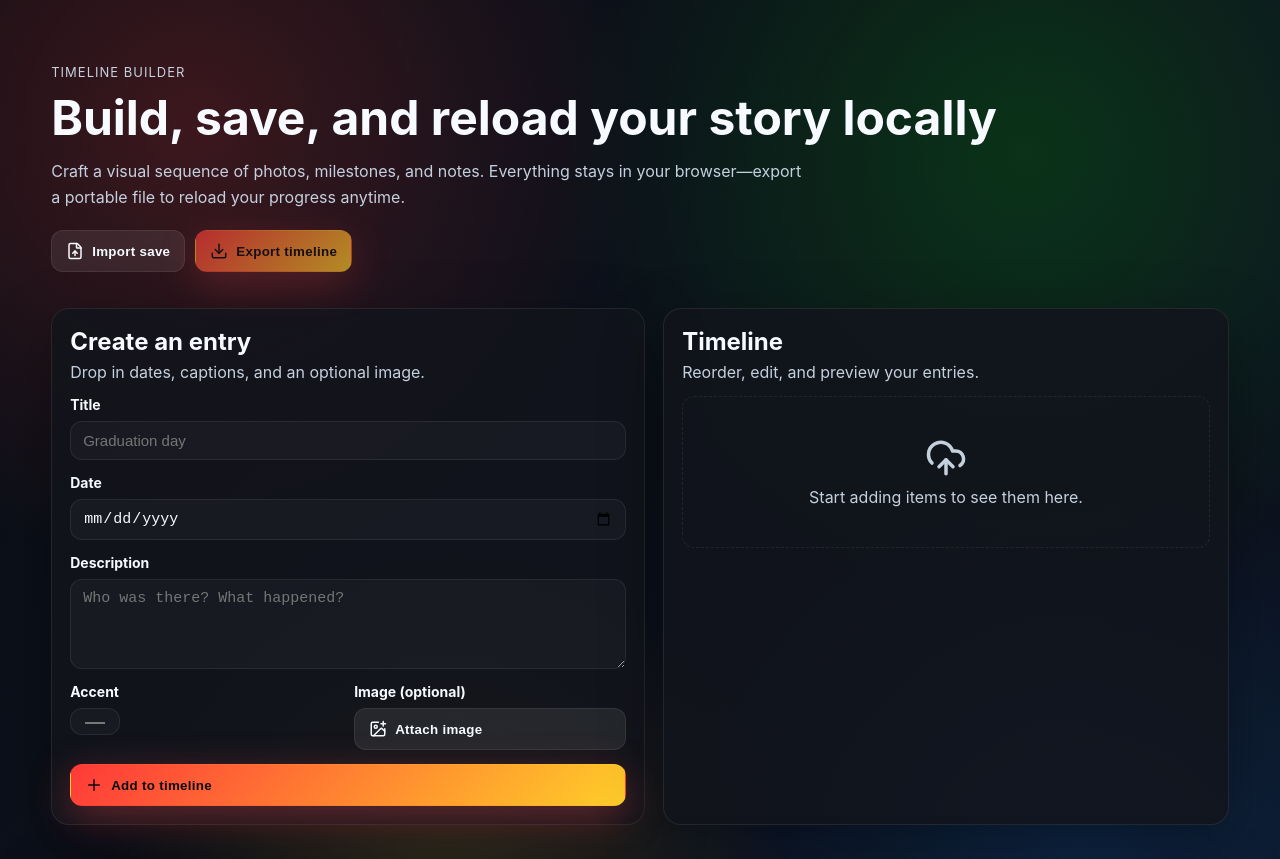
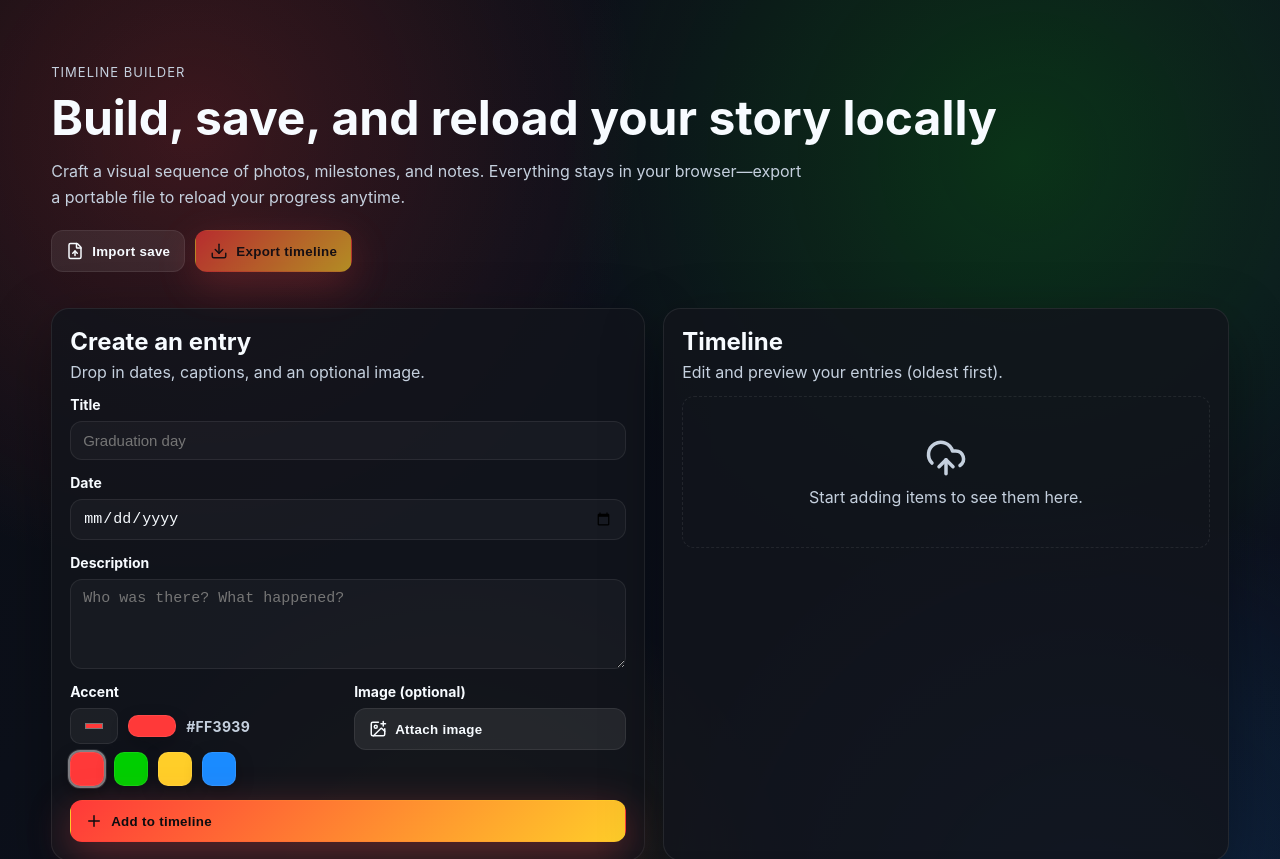
Before and after one commit to JacobHawkins/holocrontools, a Next.js app: page /tools/timeline-builder in a window 1280 px wide. Shown: the top 859 px of the page. Built offline with nearby package versions, Linux system fonts and the light colour scheme.

Commit message:
much better. now for fine tuning

```diff
--- a/src/app/tools/timeline-builder/page.js
+++ b/src/app/tools/timeline-builder/page.js
@@ -2,14 +2,13 @@
 'use client';
 
 import {
-  ArrowDown,
-  ArrowUp,
   Download,
   FileUp,
   ImagePlus,
   Plus,
   RefreshCcw,
   Save,
+  Trash,
   UploadCloud,
 } from 'lucide-react';
 import { toPng } from 'html-to-image';
@@ -24,11 +23,57 @@ const viewModes = [
   { value: 'gallery', label: 'Photo gallery' },
 ];
 
+function formatDate(input) {
+  if (!input) return 'No date';
+  const date = new Date(input);
+  if (Number.isNaN(date)) return input;
+  const month = String(date.getMonth() + 1).padStart(2, '0');
+  const day = String(date.getDate()).padStart(2, '0');
+  const year = date.getFullYear();
+  return `${month}-${day}-${year}`;
+}
+
 function createEventId() {
   if (typeof crypto !== 'undefined' && crypto.randomUUID) {
     return crypto.randomUUID();
   }
   return `event-${Date.now()}-${Math.random().toString(16).slice(2)}`;
+}
+
+function AccentPicker({ value, onChange }) {
+  const activeColor = value || accentOptions[0];
+
+  return (
+    <div className={styles.accentControls}>
+      <div className={styles.colorInputRow}>
+        <input
+          type='color'
+          value={activeColor}
+          onChange={(e) => onChange(e.target.value)}
+        />
+        <span
+          className={styles.accentPreview}
+          style={{ backgroundColor: activeColor }}
+          aria-hidden
+        />
+        <span className={styles.accentValue}>{activeColor.toUpperCase()}</span>
+      </div>
+      <div className={styles.paletteRow}>
+        {accentOptions.map((color) => (
+          <button
+            key={color}
+            type='button'
+            className={`${styles.swatch} ${
+              activeColor === color ? styles.swatchSelected : ''
+            }`}
+            style={{ background: color }}
+            aria-label={`Use accent ${color}`}
+            onClick={() => onChange(color)}
+          />
+        ))}
+      </div>
+    </div>
+  );
 }
 
 export default function TimelineBuilder() {
@@ -138,23 +183,11 @@ export default function TimelineBuilder() {
     setEvents((prev) => prev.filter((item) => item.id !== id));
   }
 
-  function moveEvent(id, direction) {
-    setEvents((prev) => {
-      const index = prev.findIndex((item) => item.id === id);
-      if (index === -1) return prev;
-      const next = [...prev];
-      const swapWith = direction === 'up' ? index - 1 : index + 1;
-      if (swapWith < 0 || swapWith >= prev.length) return prev;
-      [next[index], next[swapWith]] = [next[swapWith], next[index]];
-      return next;
-    });
-  }
-
   function exportTimeline(format) {
     if (!events.length) return;
 
     if (format === 'json') {
-      const payload = JSON.stringify(events, null, 2);
+      const payload = JSON.stringify(sortedEvents, null, 2);
       const blob = new Blob([payload], { type: 'application/json' });
       const url = URL.createObjectURL(blob);
       const link = document.createElement('a');
@@ -278,10 +311,9 @@ export default function TimelineBuilder() {
           <div className={styles.row}>
             <label className={styles.label}>
               Accent
-              <input
-                type='color'
+              <AccentPicker
                 value={draft.accent}
-                onChange={(e) => handleDraftChange('accent', e.target.value)}
+                onChange={(color) => handleDraftChange('accent', color)}
               />
             </label>
 
@@ -314,7 +346,7 @@ export default function TimelineBuilder() {
         <div className={styles.timeline}>
           <div className={styles.formHeader}>
             <h2>Timeline</h2>
-            <p>Reorder, edit, and preview your entries.</p>
+            <p>Edit and preview your entries (oldest first).</p>
           </div>
           {!events.length && (
             <div className={styles.empty}>
@@ -323,7 +355,7 @@ export default function TimelineBuilder() {
             </div>
           )}
           <div className={styles.eventList}>
-            {events.map((item, index) => (
+            {sortedEvents.map((item) => (
               <article key={item.id} className={styles.eventCard}>
                 <div
                   className={styles.eventAccent}
@@ -331,33 +363,13 @@ export default function TimelineBuilder() {
                 />
                 <div className={styles.eventContent}>
                   <div className={styles.eventControls}>
-                    <div className={styles.eventActions}>
-                      <button
-                        type='button'
-                        className={styles.circle}
-                        onClick={() => moveEvent(item.id, 'up')}
-                        aria-label='Move up'
-                        disabled={index === 0}
-                      >
-                        <ArrowUp size={16} />
-                      </button>
-                      <button
-                        type='button'
-                        className={styles.circle}
-                        onClick={() => moveEvent(item.id, 'down')}
-                        aria-label='Move down'
-                        disabled={index === events.length - 1}
-                      >
-                        <ArrowDown size={16} />
-                      </button>
-                    </div>
                     <button
                       type='button'
                       className={styles.circle}
                       onClick={() => removeEvent(item.id)}
                       aria-label='Remove'
                     >
-                      <RefreshCcw size={16} />
+                      <Trash size={16} />
                     </button>
                   </div>
                   <div className={styles.fields}>
@@ -389,11 +401,10 @@ export default function TimelineBuilder() {
                   <div className={styles.eventFooter}>
                     <label className={styles.colorLabel}>
                       Accent
-                      <input
-                        type='color'
+                      <AccentPicker
                         value={item.accent}
-                        onChange={(e) =>
-                          updateEvent(item.id, 'accent', e.target.value)
+                        onChange={(color) =>
+                          updateEvent(item.id, 'accent', color)
                         }
                       />
                     </label>
@@ -475,7 +486,7 @@ export default function TimelineBuilder() {
                   <div className={styles.previewCard}>
                     <div className={styles.previewMeta}>
                       <span className={styles.previewDate}>
-                        {item.date || 'No date'}
+                        {formatDate(item.date)}
                       </span>
                       <span
                         className={styles.previewAccent}
@@ -521,7 +532,7 @@ export default function TimelineBuilder() {
                   >
                     <div className={styles.previewMeta}>
                       <span className={styles.previewDate}>
-                        {item.date || 'No date'}
+                        {formatDate(item.date)}
                       </span>
                       <span
                         className={styles.previewAccent}
@@ -583,7 +594,7 @@ export default function TimelineBuilder() {
                     />
                     <div>
                       <h4>{item.title || 'Untitled'}</h4>
-                      <p>{item.date || 'No date'}</p>
+                      <p>{formatDate(item.date)}</p>
                     </div>
                   </figcaption>
                 </figure>
--- a/src/app/tools/timeline-builder/page.module.css
+++ b/src/app/tools/timeline-builder/page.module.css
@@ -164,6 +164,42 @@
   flex-wrap: wrap;
 }
 
+.accentControls {
+  display: flex;
+  flex-direction: column;
+  gap: 8px;
+  align-items: flex-start;
+}
+
+.colorInputRow {
+  display: flex;
+  align-items: center;
+  gap: 10px;
+}
+
+.colorInputRow input[type='color'] {
+  width: 48px;
+  height: 36px;
+  border: 1px solid var(--border);
+  background: rgba(255, 255, 255, 0.05);
+  border-radius: 10px;
+  cursor: pointer;
+}
+
+.accentPreview {
+  width: 48px;
+  height: 22px;
+  border-radius: 10px;
+  border: 1px solid var(--border);
+  box-shadow: 0 8px 20px rgba(0, 0, 0, 0.2);
+}
+
+.accentValue {
+  font-weight: 700;
+  color: var(--muted);
+  letter-spacing: 0.3px;
+}
+
 .swatch {
   width: 34px;
   height: 34px;
@@ -173,6 +209,11 @@
   box-shadow: 0 6px 18px rgba(0, 0, 0, 0.25);
   outline: 2px solid transparent;
   transition: transform 0.15s ease, outline-color 0.15s ease;
+}
+
+.swatchSelected {
+  outline-color: rgba(255, 255, 255, 0.4);
+  box-shadow: 0 0 0 3px rgba(255, 255, 255, 0.1), 0 8px 18px rgba(0, 0, 0, 0.4);
 }
 
 .swatch:hover {
@@ -233,7 +274,7 @@
 
 .eventControls {
   display: flex;
-  justify-content: space-between;
+  justify-content: flex-end;
   align-items: center;
 }
 
```
Also changed, not shown: 1 other file (tests, documents, lock files or other folders).
